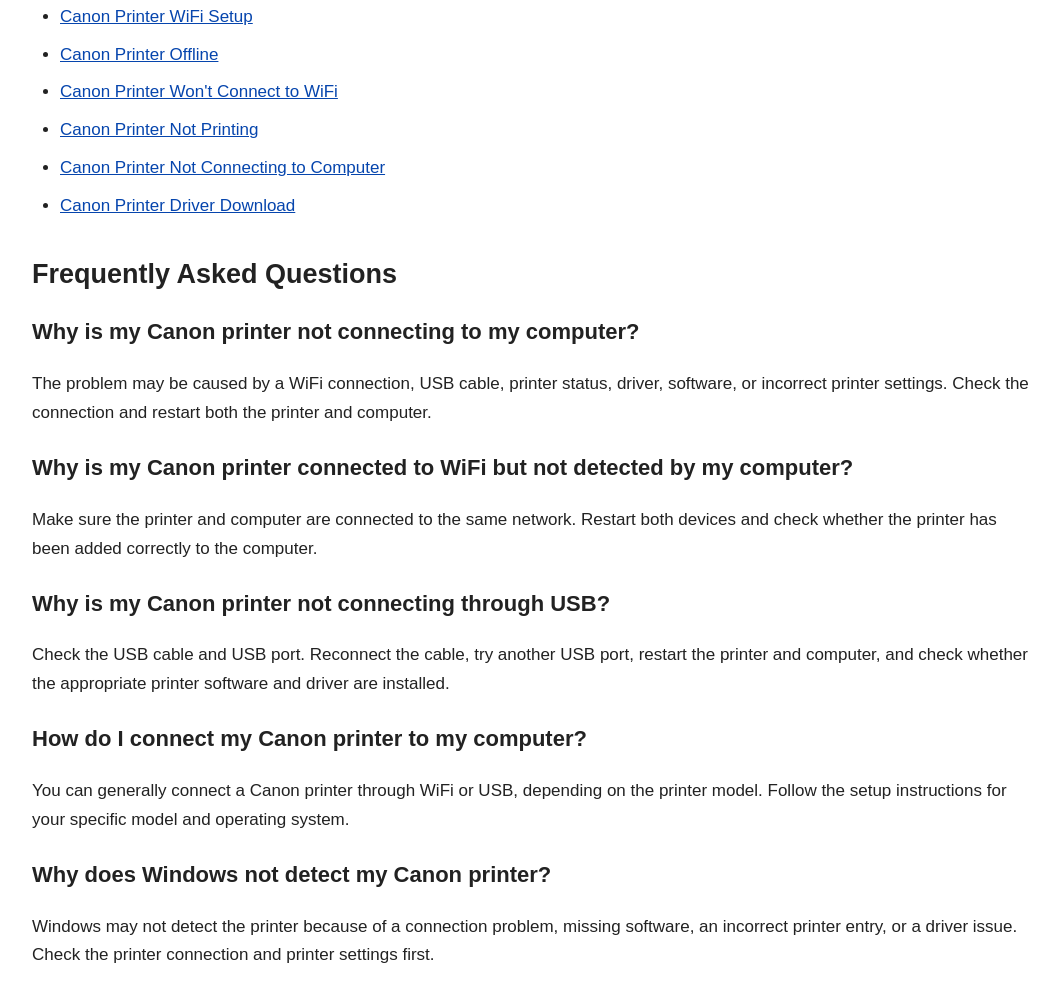
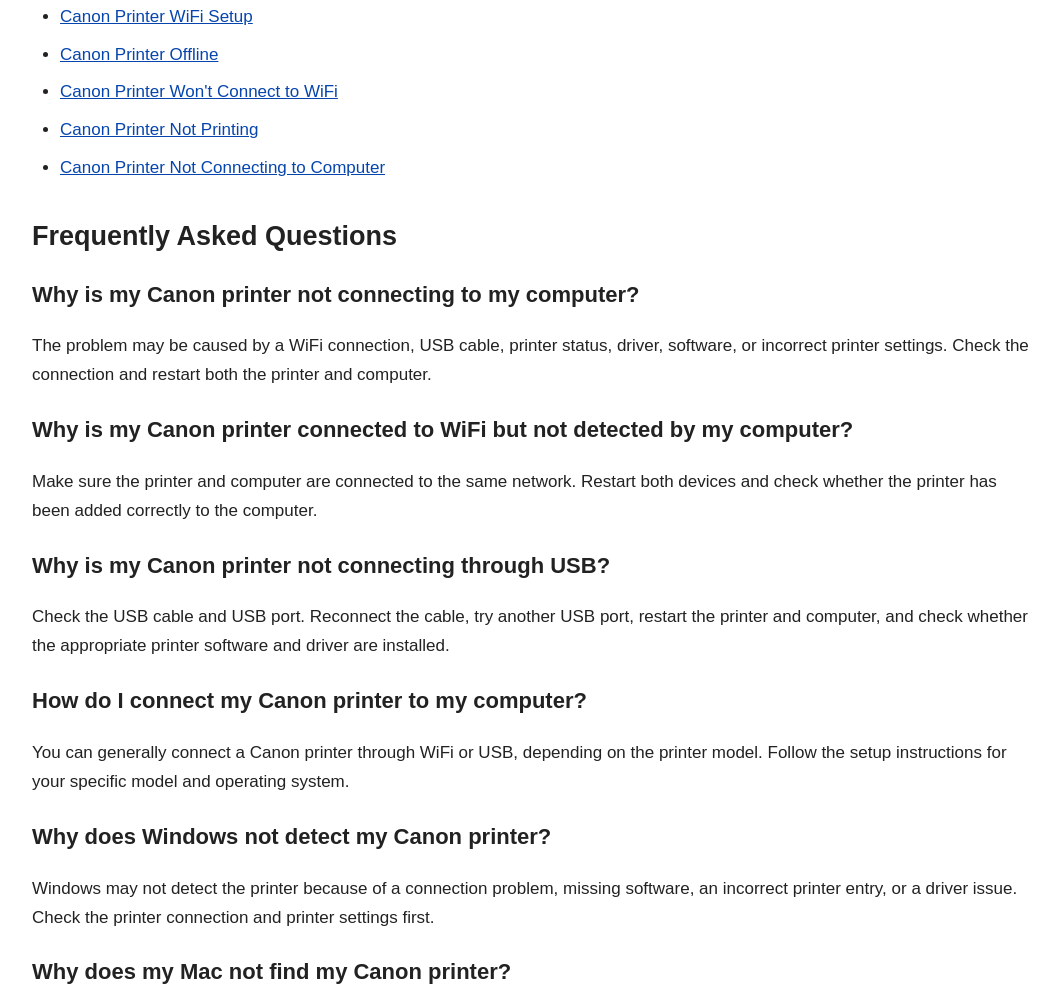
Before and after one commit to printerlearn/printerlearn.github.io, a plain HTML site: page canon-printer-not-connecting-to-computer/index.html in a window 1280 px wide. Shown: the part 6007-6998 px from the top of the page, without its empty margins (108-1167 px from the left). Drawn offline with Linux system fonts and the light colour scheme.

Commit message:
Remove Canon Printer Driver Download link
Removed link to Canon Printer Driver Download.

```diff
--- a/canon-printer-not-connecting-to-computer/index.html
+++ b/canon-printer-not-connecting-to-computer/index.html
@@ -554,11 +554,6 @@
             </a>
         </li>
 
-        <li>
-            <a href="/canon-printer-driver-download/">
-                Canon Printer Driver Download
-            </a>
-        </li>
     </ul>
 
     <h2>Frequently Asked Questions</h2>
```
